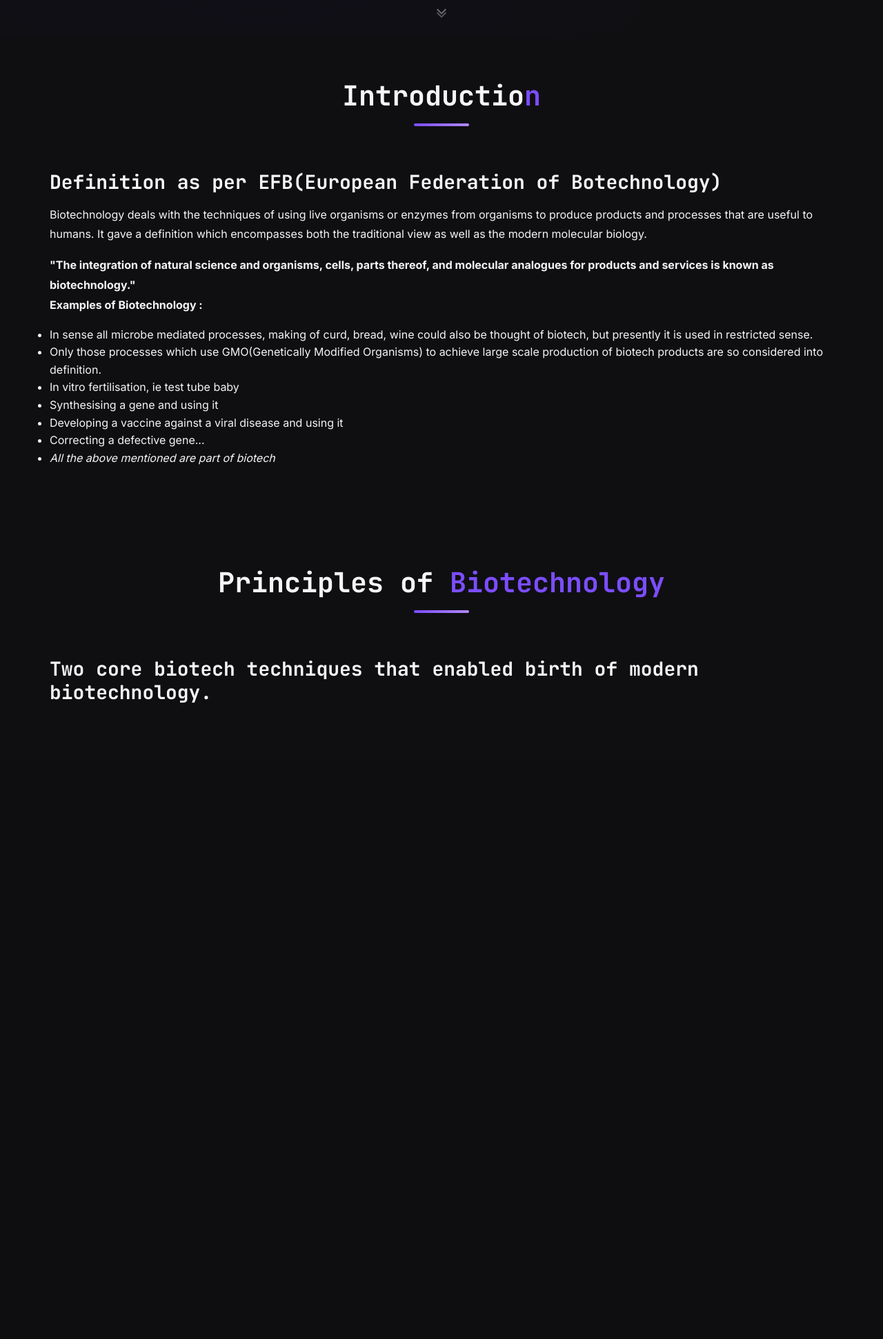
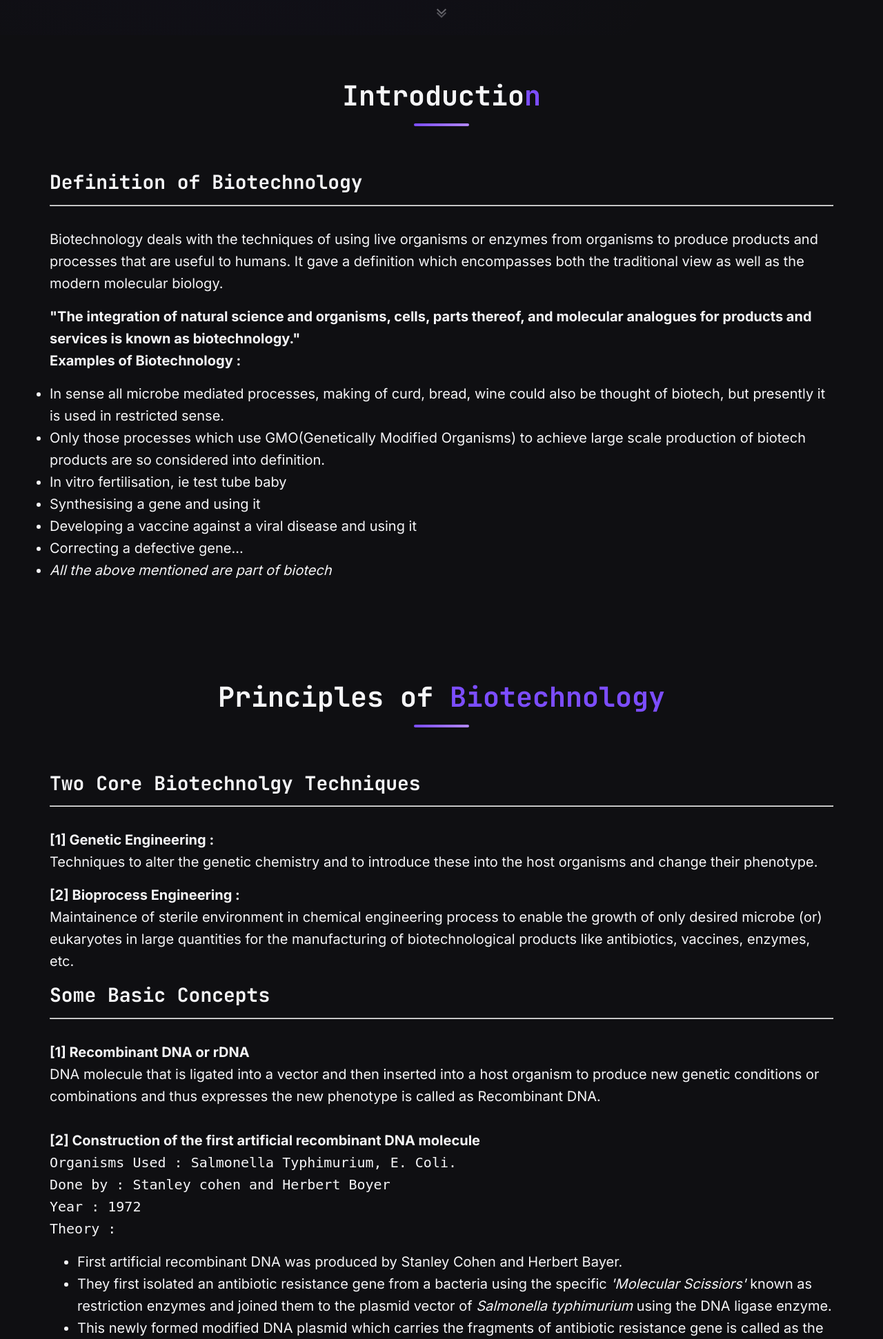
Before and after one commit to Visvasrk-221E/render, a Flask app: page /subjects/biology/biotechnology in a window 1280 px wide. Shown: the part 749-2691 px from the top of the page at 69% size. Before the commit the page ends 1768 px from the top, so only its background shows below. Run offline with Flask 3, Linux system fonts and the light colour scheme.

Commit message:
Edited the principles of biotech sessoin

```diff
--- a/templates/biology/biotechnology.html
+++ b/templates/biology/biotechnology.html
@@ -35,8 +35,9 @@
 			<div class="section-line"></div>
 		</div>
 		<div class="about-content">
-			<div class="about-text">
-				<h3> Definition as per EFB(European Federation of Botechnology) </h3>
+			<div class="text-primary" style="font-size:20px;">
+				<h3> Definition of Biotechnology</h3>
+				<hr><br>
 				<p> Biotechnology deals with the techniques of using live organisms or enzymes from organisms to produce products and processes that are useful to humans.
 				It gave a definition which encompasses both the traditional view as well as the modern molecular biology. </p>
 				<p><b>"The integration of natural science and organisms, cells, parts thereof, and molecular analogues for products and services is known as biotechnology."</b>
@@ -62,8 +63,25 @@
 			<div class="section-line"></div>
 		</div>
 		<div class="about-content">
-			<div class="about-text">
-				<h3>Two core biotech techniques that enabled birth of modern biotechnology.</h3>
+			<div class="text-primary" style="font-size:20px;">
+				<h3>Two Core Biotechnolgy Techniques</h3>
+				<hr><br>
+				<p><b>[1] Genetic Engineering :</b><br>Techniques to alter the genetic chemistry and to introduce these into the host organisms and change their phenotype.</p>
+				<p><b>[2] Bioprocess Engineering : </b><br>Maintainence of sterile environment in chemical engineering process to enable the growth of only desired microbe (or) eukaryotes in large quantities for the manufacturing of biotechnological products like antibiotics, vaccines, enzymes, etc.</p>
+				<h3>Some Basic Concepts</h3>
+				<hr><br>
+				<p>
+				<b>[1] Recombinant DNA or rDNA</b><br>
+				DNA molecule that is ligated into a vector and then inserted into a host organism to produce new genetic conditions or combinations and thus expresses the new phenotype is called as Recombinant DNA.<br><br>
+				<b>[2] Construction of the first artificial recombinant DNA molecule</b><br><code>Organisms Used : Salmonella Typhimurium, E. Coli.<br>Done by : Stanley cohen and Herbert Boyer<br>Year : 1972<br>Theory : <br></code>
+					<ul style="padding-left:40px;">
+						<li>First artificial recombinant DNA was produced by Stanley Cohen and Herbert Bayer.</li>
+						<li>They first isolated an antibiotic resistance gene from a bacteria using the specific<em> 'Molecular Scissiors'</em> known as restriction enzymes and joined them to the plasmid vector of <em>Salmonella typhimurium</em> using the DNA ligase enzyme. </li>
+						<li>This newly formed modified DNA plasmid which carries the fragments of antibiotic resistance gene is called as the <em>Recombinant DNA</em>.</li>
+						<li>This plasmid of <em>Salmonella typhimurium</em> with the gene of an antibiotic resistance factor acts as a DNA vector and is imported into the bacterium <em>Escherichia coli</em>.</li>
+						<li>The plasmid was replicated in the E.coli with help of DNA polymerase and made multiple copies of itself, known as cloning.</li>
+					</ul>
+				</p>
 			</div>
 		</div>
 	</div>
```
